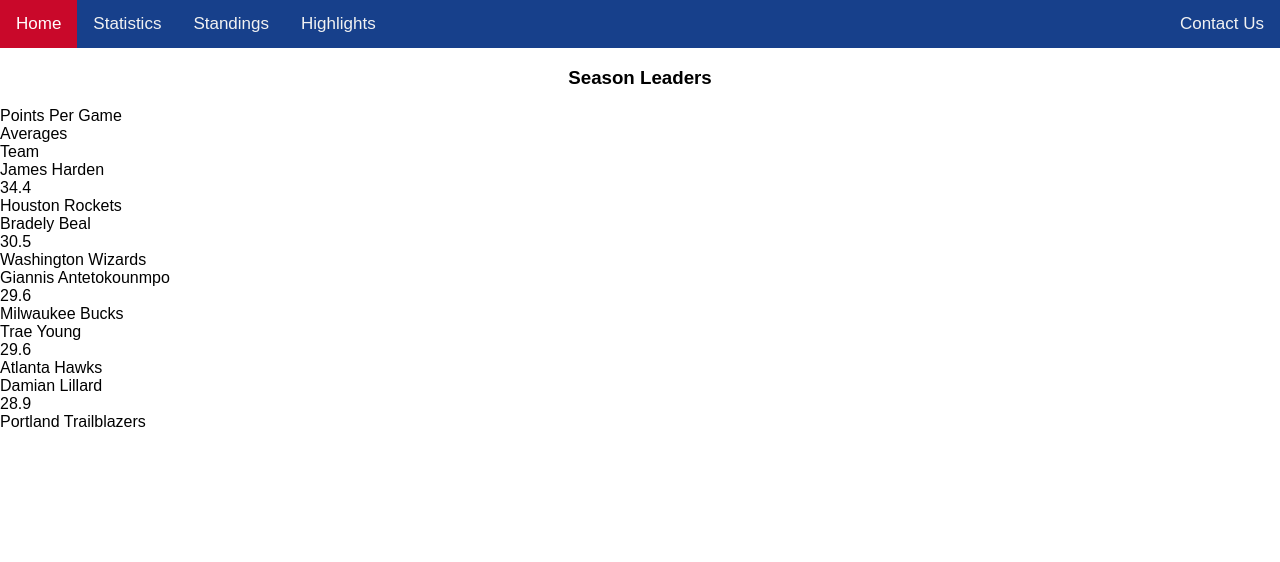
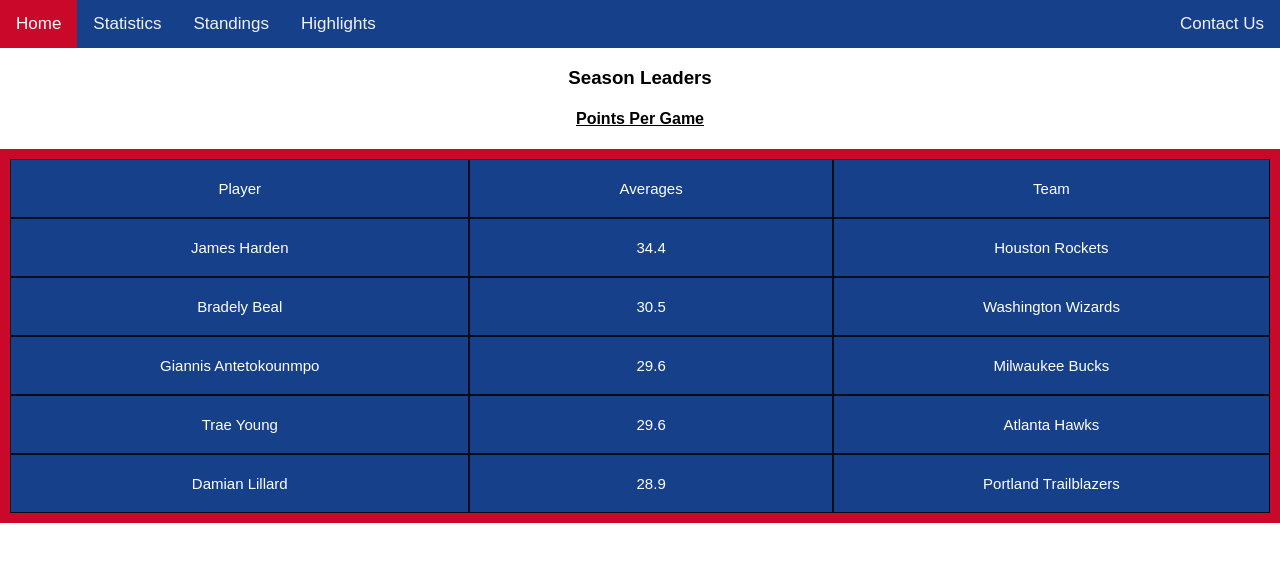
Before and after one commit to JSalmanDev/JSalmanDev.github.io, a plain HTML site: page statistics.html in a window 1280 px wide. Drawn offline with Linux system fonts and the light colour scheme.

Commit message:
added grid to css and header to statistics

```diff
--- a/statistics.html
+++ b/statistics.html
@@ -19,8 +19,12 @@
         <h3>Season Leaders</h3>
     </header>
 
+    <header>
+        <h4><u>Points Per Game</u></h4>
+    </header>
+
     <div class="grid-container">
-        <div class="grid-item">Points Per Game</div>
+        <div class="grid-item">Player</div>
         <div class="grid-item">Averages</div>
         <div class="grid-item">Team</div>
         <div class="grid-item">James Harden</div>
--- a/style.css
+++ b/style.css
@@ -46,3 +46,19 @@ body {
  #contactus {
     float: right;
  }
+
+ .grid-container {
+    display: grid;
+    grid-template-columns: auto auto auto;
+    background-color: #C9082A;
+    padding: 10px;
+    color: white;
+  }
+
+  .grid-item {
+    background-color: #17408B;
+    border: 1px solid rgba(0, 0, 0, 0.8);
+    padding: 20px;
+    font-size: 15px;
+    text-align: center;
+  }
```
